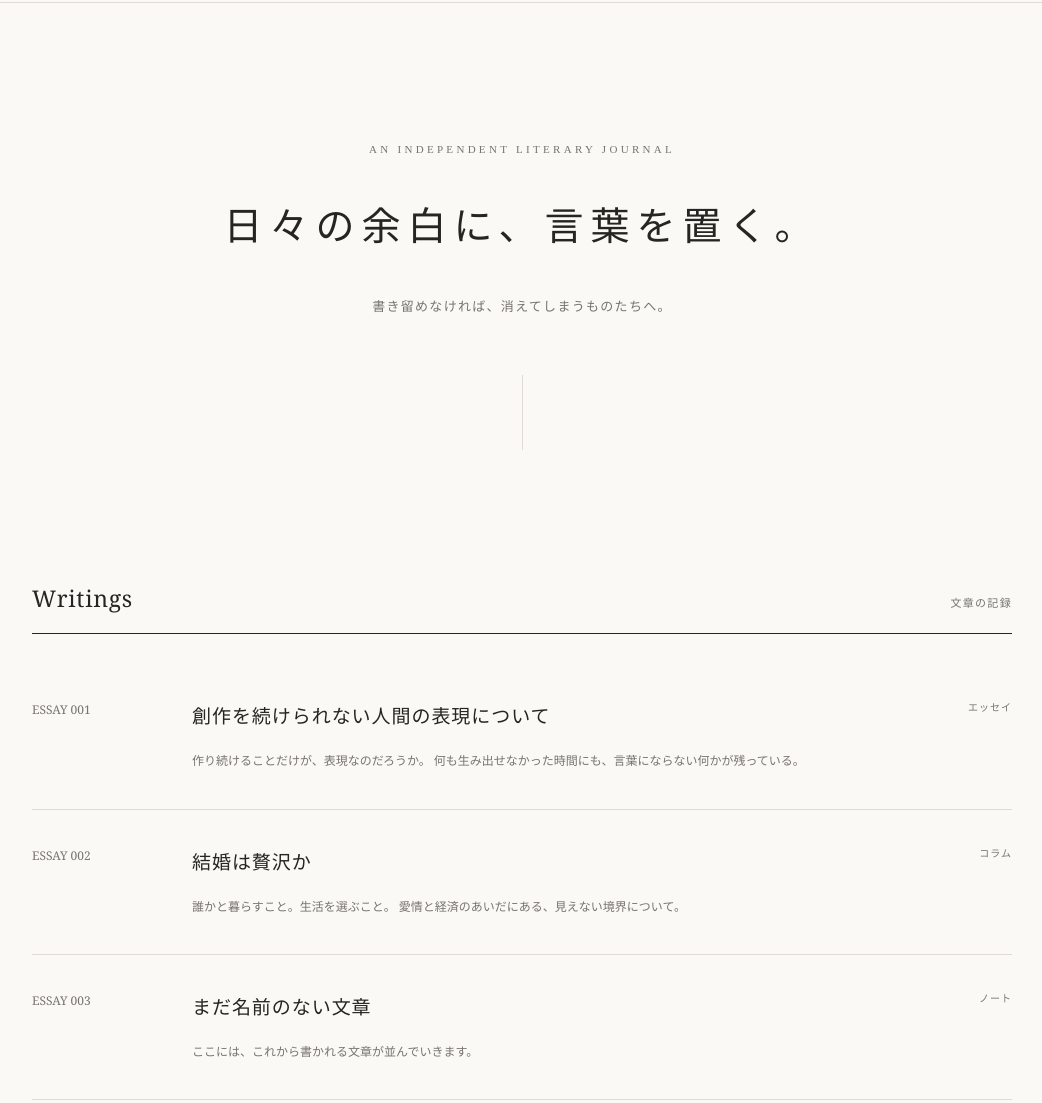
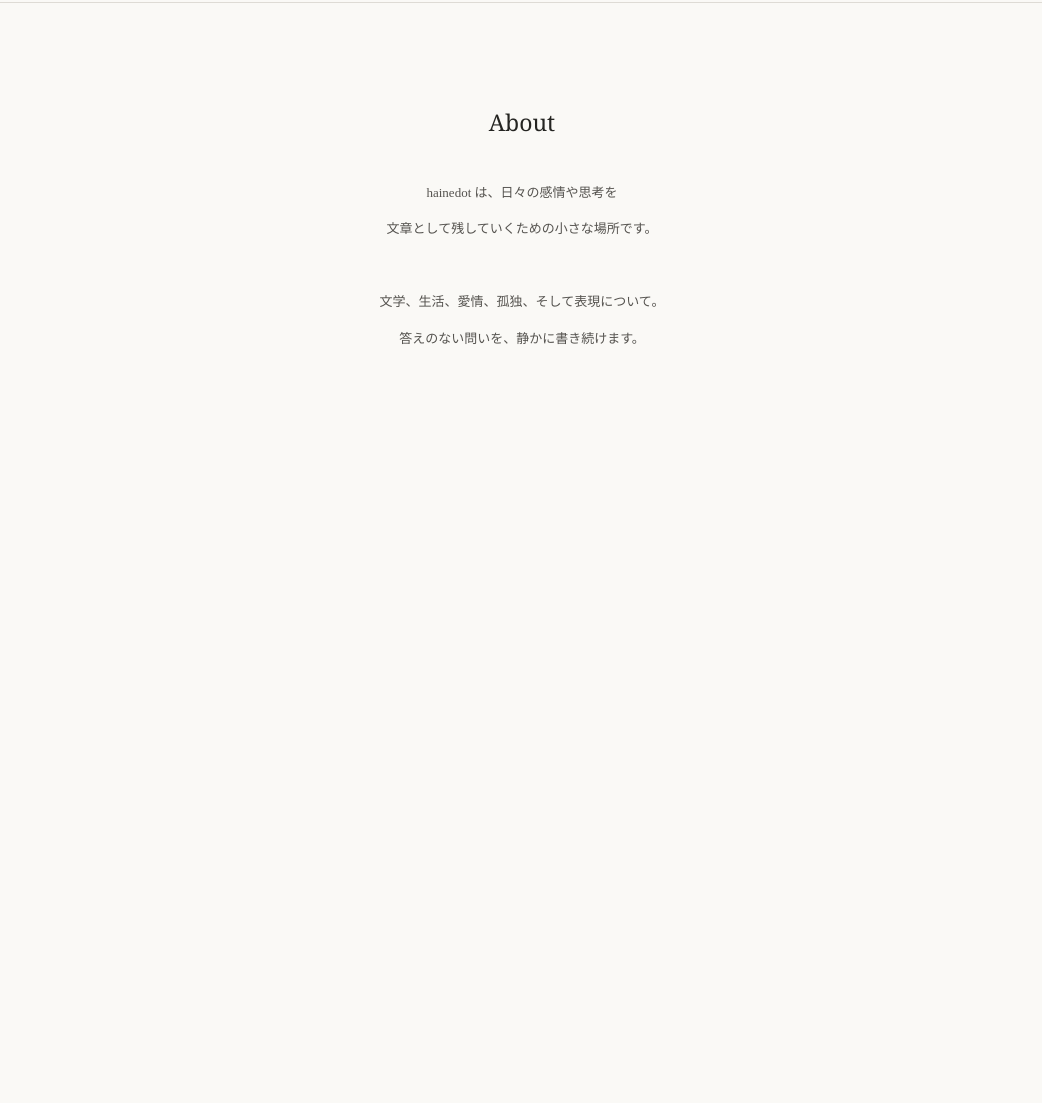
Before and after one commit to hainedot/hainedot, a plain HTML site: page new-blog.html in a window 1280 px wide. Shown: the part 94-1197 px from the top of the page, without its empty margins (118-1160 px from the left). After the commit the page ends 800 px from the top, so only its background shows below. Drawn offline with Linux system fonts and the light colour scheme.

Commit message:
Leave only the About section on the essay page.
The journal introduction and the writing list are no longer shown there.

Co-authored-by: Cursor <cursoragent@cursor.com>

```diff
--- a/new-blog.html
+++ b/new-blog.html
@@ -161,8 +161,7 @@
     }
 
     .about {
-      border-top: 1px solid var(--line);
-      padding: 90px 0 110px;
+      padding: 96px 0 120px;
     }
 
     .about-inner {
@@ -237,55 +236,6 @@
   </header>
 
   <main>
-    <section class="hero container">
-      <div class="small">AN INDEPENDENT LITERARY JOURNAL</div>
-      <h1>日々の余白に、言葉を置く。</h1>
-      <p>書き留めなければ、消えてしまうものたちへ。</p>
-      <div class="ornament"></div>
-    </section>
-
-    <section class="articles container" id="articles">
-      <div class="section-title">
-        <h2>Writings</h2>
-        <span>文章の記録</span>
-      </div>
-
-      <div class="article">
-        <time>ESSAY 001</time>
-        <div>
-          <h3>創作を続けられない人間の表現について</h3>
-          <p>
-            作り続けることだけが、表現なのだろうか。
-            何も生み出せなかった時間にも、言葉にならない何かが残っている。
-          </p>
-        </div>
-        <div class="category">ESSAY</div>
-      </div>
-
-      <div class="article">
-        <time>ESSAY 002</time>
-        <div>
-          <h3>結婚は贅沢か</h3>
-          <p>
-            誰かと暮らすこと。生活を選ぶこと。
-            愛情と経済のあいだにある、見えない境界について。
-          </p>
-        </div>
-        <div class="category">COLUMN</div>
-      </div>
-
-      <div class="article">
-        <time>ESSAY 003</time>
-        <div>
-          <h3>まだ名前のない文章</h3>
-          <p>
-            ここには、これから書かれる文章が並んでいきます。
-          </p>
-        </div>
-        <div class="category">NOTE</div>
-      </div>
-    </section>
-
     <section class="about" id="about">
       <div class="container about-inner">
         <h2>About</h2>
@@ -299,55 +249,5 @@
       </div>
     </section>
   </main>
-
-  <footer>
-    <div class="container footer-inner">
-      <span>© hainedot</span>
-      <span>WORDS, THOUGHTS & SILENCE.</span>
-    </div>
-  </footer>
-  <script>
-    function fillPoems(poems) {
-      const section = document.getElementById("articles");
-      const heading = section.querySelector(".section-title");
-      section.replaceChildren(heading);
-      poems.forEach((poem, index) => {
-        const article = document.createElement("div");
-        article.className = "article";
-
-        const parts = String(poem.displayDate || "").split("　");
-        const time = document.createElement("time");
-        time.textContent = parts[0] || "";
-
-        const body = document.createElement("div");
-        const title = document.createElement("h3");
-        const link = document.createElement("a");
-        link.href = "essay.html?n=" + index;
-        link.textContent = poem.title || "";
-        title.appendChild(link);
-
-        const excerpt = document.createElement("p");
-        const text = (poem.lines || []).filter((line) => String(line).trim()).join(" ");
-        excerpt.textContent = text.length > 80 ? text.slice(0, 80) + "…" : text;
-        body.append(title, excerpt);
-
-        const category = document.createElement("div");
-        category.className = "category";
-        category.textContent = parts[1] || "エッセイ";
-
-        article.append(time, body, category);
-        section.appendChild(article);
-      });
-    }
-
-    fetch("data/poems.json", { cache: "no-cache" })
-      .then((response) => (response.ok ? response.json() : null))
-      .then((data) => {
-        if (data && Array.isArray(data.poems) && data.poems.length) {
-          fillPoems(data.poems);
-        }
-      })
-      .catch(() => {});
-  </script>
 </body>
 </html>
```
